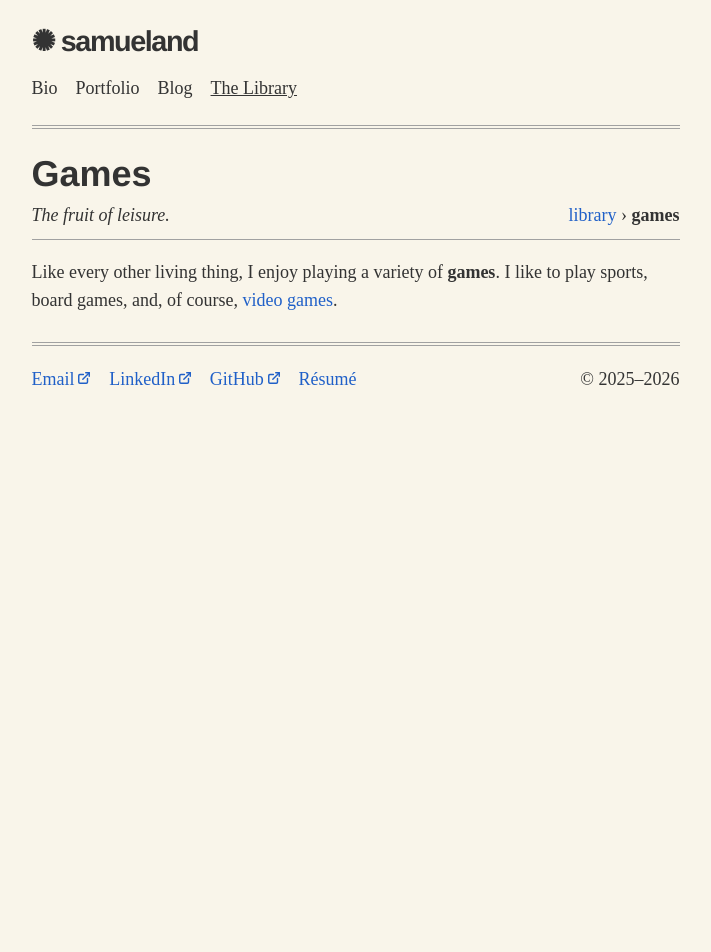
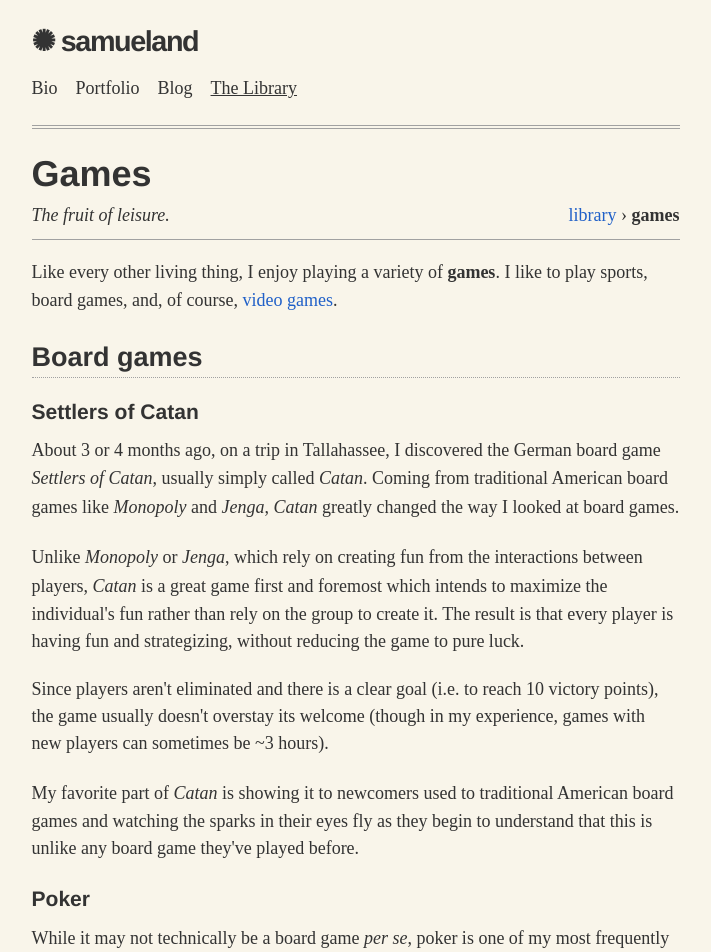
Before and after one commit to sama305/samueland.dev, a Next.js app: page /library/games in a window 1280 px wide. Shown: the top 952 px of the page, without its empty margins (277-988 px from the left). Before the commit the page ends 800 px from the top, so only its background shows below. Built offline with nearby package versions, Linux system fonts and the light colour scheme.

Commit message:
added game stuff

```diff
--- a/src/app/(site)/library/games/page.tsx
+++ b/src/app/(site)/library/games/page.tsx
@@ -6,7 +6,16 @@
     <LibraryPage title="Games" subtitle="The fruit of leisure.">
       <article>
         <p>Like every other living thing, I enjoy playing a variety of <strong>games</strong>. I like to play sports, board games, and, of course, <SamLink href="/library/games/videogames">video games</SamLink>.</p>
-      </article>
+        <h2>Board games</h2>
+        <h3>Settlers of Catan</h3>
+        <p>About 3 or 4 months ago, on a trip in Tallahassee, I discovered the German board game <em>Settlers of Catan</em>, usually simply called <em>Catan</em>. Coming from traditional American board games like <em>Monopoly</em> and <em>Jenga</em>, <em>Catan</em> greatly changed the way I looked at board games.</p>
+        <p>Unlike <em>Monopoly</em> or <em>Jenga</em>, which rely on creating fun from the interactions between players, <em>Catan</em> is a great game first and foremost which intends to maximize the individual&#x27;s fun rather than rely on the group to create it. The result is that every player is having fun and strategizing, without reducing the game to pure luck.</p>
+        <p>Since players aren&#x27;t eliminated and there is a clear goal (i.e. to reach 10 victory points), the game usually doesn&#x27;t overstay its welcome (though in my experience, games with new players can sometimes be ~3 hours).</p>
+        <p>My favorite part of <em>Catan</em> is showing it to newcomers used to traditional American board games and watching the sparks in their eyes fly as they begin to understand that this is unlike any board game they&#x27;ve played before.</p>
+        <h3>Poker</h3>
+        <p>While it may not technically be a board game <em>per se</em>, poker is one of my most frequently played tabletop games. I discovered it while on a trip in Gatlinburg and honed my skills during college.</p>
+        <p>I&#x27;m not amazing at poker, but I have come to understand the rules and tactics well enough to enjoy a good poker night.</p>
+    </article>
     </LibraryPage>
   )
 }
--- a/src/app/globals.css
+++ b/src/app/globals.css
@@ -13,12 +13,14 @@
   --header-line-color: #a1a1a1;
 
   color: var(--text-color);
+  box-sizing: border-box;
 }
 
 * {
   margin: 0;
   padding: 0;
   line-height: 1.6;
+  box-sizing: inherit;
 }
 
 /* Misc */
@@ -270,3 +272,7 @@
   overflow: scroll;
   border: 1px dotted var(--header-line-color)
 }
+
+textarea {
+  padding-left: 0.2rem
+}
```
